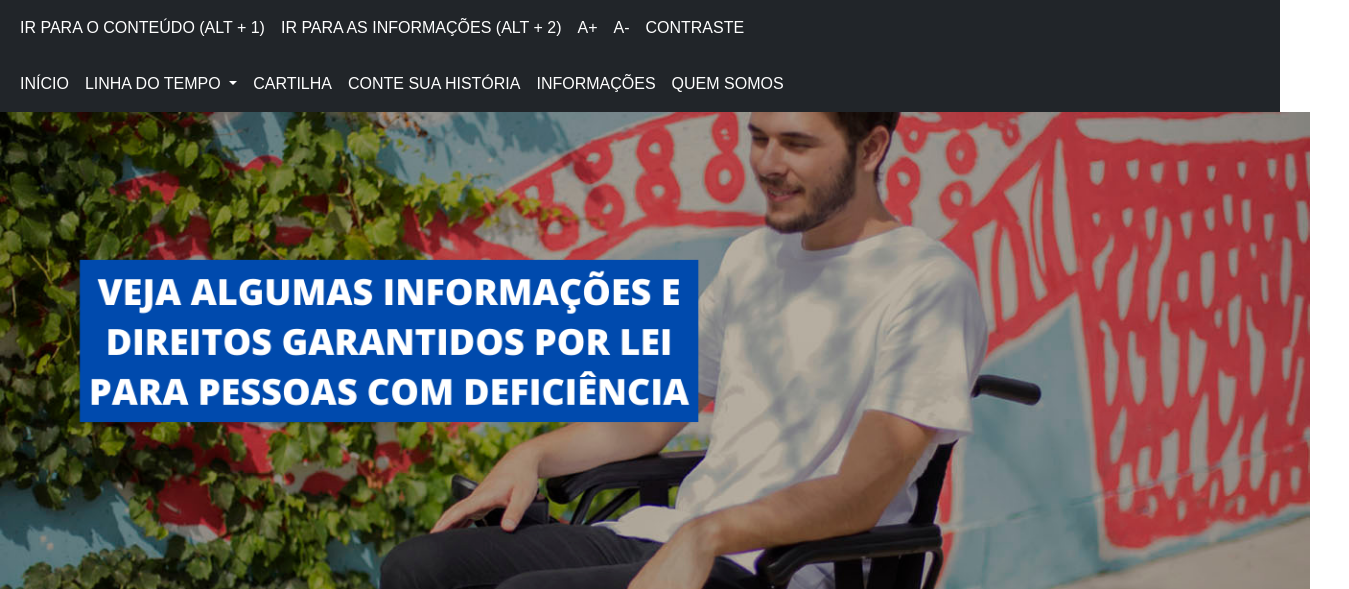
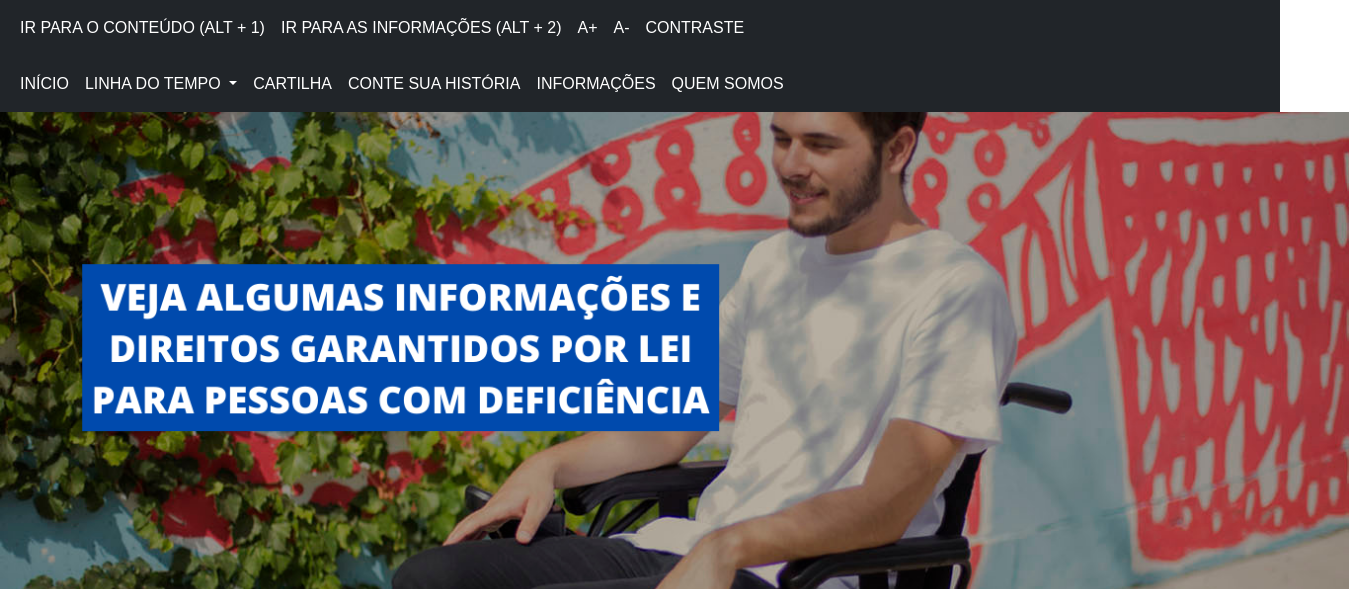
Before and after one commit to jotaveeo/Deficiencias-Site, a website built with Parcel: page infor0.html in a window 1280 px wide. Shown: the top 589 px of the page, 1349 px wide, since content can reach past the window. Built offline with nearby package versions, Linux system fonts and the light colour scheme.

Commit message:
Update infor0.html

```diff
--- a/infor0.html
+++ b/infor0.html
@@ -117,7 +117,7 @@
 
     <section>
         <section class="">
-            <img src="img/fotos/inf.png" alt="... " width="1310"/>
+            <img src="img/fotos/inf.png" alt="... " width="1349"/>
         </section>
         <section style="background-color: rgb(32, 28, 223);" class="d-flex h-700" ;>
             <div class="m-auto">
```
